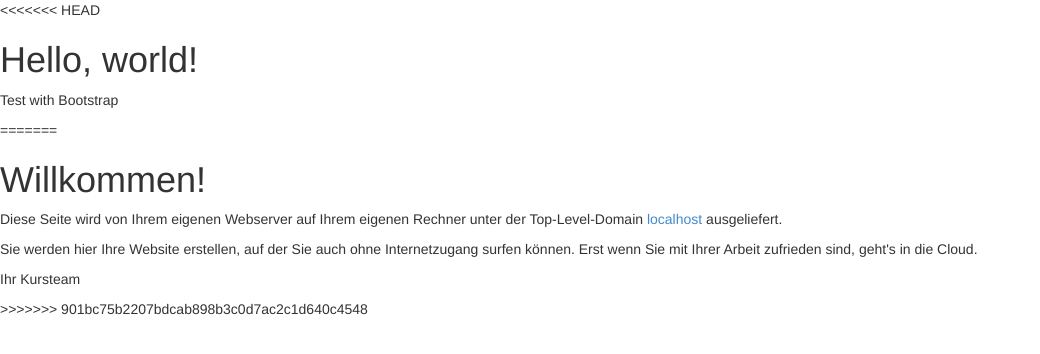
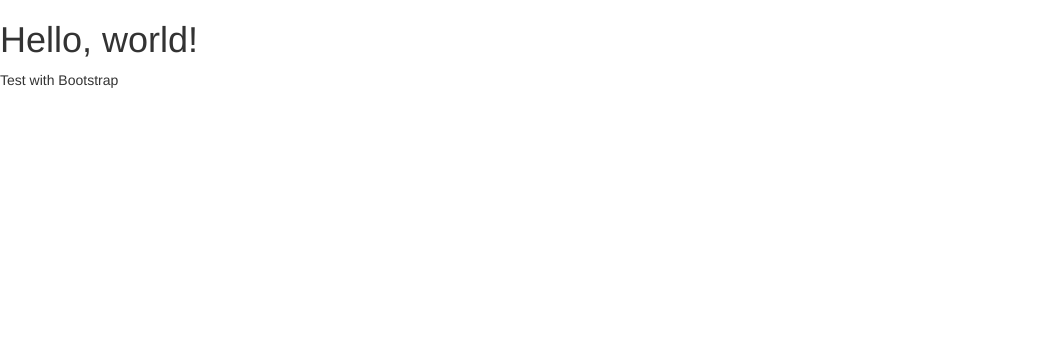
Before and after one commit to beneam/webeng2013, a plain HTML site: page index.html in a window 1280 px wide. Shown: the whole page, without its empty margins (0-1040 px from the left). Drawn offline with nearby package versions, Linux system fonts and the light colour scheme.

Commit message:
Aenderung1

```diff
--- a/index.html
+++ b/index.html
@@ -1,6 +1,5 @@
 <!DOCTYPE html>
 <html>
-<<<<<<< HEAD
   <head>
     <title>Bootstrap 101 Template</title>
     <meta name="viewport" content="width=device-width, initial-scale=1.0">
@@ -13,28 +12,4 @@
     <script src="http://code.jquery.com/jquery.js"></script>
     <script src="js/bootstrap.min.js"></script>
   </body>
-=======
-<head>
-<meta http-equiv="Content-Type" content="text/html;charset=utf-8" />
-<title>Willkommen!</title>
-</head>
-<body>
-<header>
-	<h1>Willkommen!</h1>
-</header>
-<article>
-	<p>
-		Diese Seite wird von Ihrem eigenen Webserver auf Ihrem eigenen Rechner unter der Top-Level-Domain
-		<a href="http://localhost">localhost</a> ausgeliefert.
-	</p>
-	<p>
-		Sie werden hier Ihre Website erstellen, auf der Sie auch ohne Internetzugang surfen können.
-		Erst wenn Sie mit Ihrer Arbeit zufrieden sind, geht's in die Cloud.
-	</p>
-	<p>
-		Ihr Kursteam
-	</p>
-</article>
-</body>
->>>>>>> 901bc75b2207bdcab898b3c0d7ac2c1d640c4548
 </html>
```
